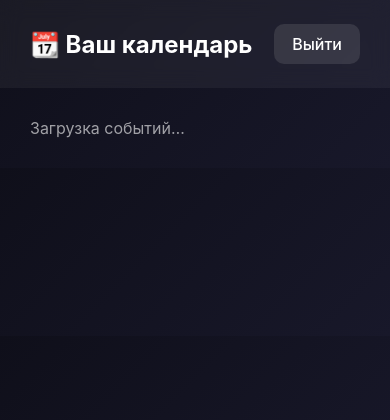
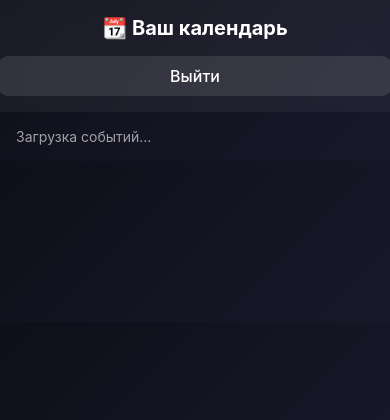
Before and after one commit to pasiksasik/calendar-app, a Flask app: template templates/dashboard.html in a window 390 px wide. Shown: the top 420 px of the page. Run offline with Flask 3, Linux system fonts and the light colour scheme; the template is opened without the code that fills it, so the values that code supplies are empty.

Commit message:
Implement responsive design for dashboard template
Added responsive styles for mobile devices in dashboard.

```diff
--- a/templates/dashboard.html
+++ b/templates/dashboard.html
@@ -79,6 +79,74 @@
       opacity: 0.6;
       font-size: 16px;
     }
+
+    /* Адаптивность для мобильных устройств */
+    @media (max-width: 768px) {
+      header {
+        flex-direction: column;
+        gap: 16px;
+        padding: 20px;
+        text-align: center;
+      }
+
+      header h2 {
+        font-size: 1.5rem;
+      }
+
+      .logout {
+        width: 100%;
+        text-align: center;
+      }
+
+      main {
+        padding: 20px;
+        grid-template-columns: 1fr;
+        gap: 16px;
+      }
+
+      .event {
+        padding: 16px;
+      }
+
+      .event h3 {
+        font-size: 16px;
+      }
+
+      .event time {
+        font-size: 13px;
+      }
+    }
+
+    @media (max-width: 480px) {
+      header {
+        padding: 16px;
+      }
+
+      header h2 {
+        font-size: 1.25rem;
+      }
+
+      main {
+        padding: 16px;
+        gap: 12px;
+      }
+
+      .event {
+        padding: 14px;
+      }
+
+      .event h3 {
+        font-size: 15px;
+      }
+
+      .event time {
+        font-size: 12px;
+      }
+
+      .empty {
+        font-size: 14px;
+      }
+    }
   </style>
 </head>
 <body>
```
